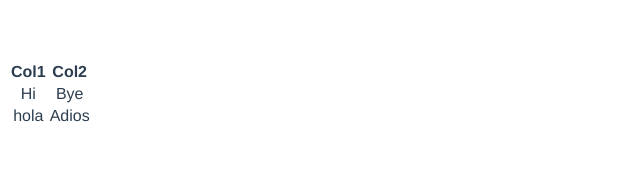
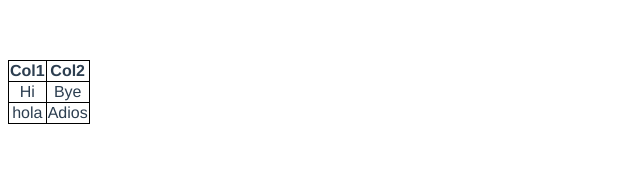
Before and after one commit to MatthewNichols/a-vue-grid, a Vue app: page / in a window 1280 px wide. Shown: the top 178 px of the page, without its empty margins (0-640 px from the left). Built offline with nearby package versions, Linux system fonts and the light colour scheme.

Commit message:
Very basic styling.

```diff
--- a/package.json
+++ b/package.json
@@ -14,6 +14,7 @@
     "@vue/compiler-sfc": "^3.0.5",
     "typescript": "^4.1.3",
     "vite": "^2.3.4",
-    "vue-tsc": "^0.0.24"
+    "vue-tsc": "^0.0.24",
+    "sass": "^1.34.0"
   }
 }
--- a/src/App.vue
+++ b/src/App.vue
@@ -1,5 +1,5 @@
 <template>
-  <a-vue-grid :columns="columns" :dataRows="dataRows" dataRowIdColumn="rowid" />
+  <a-vue-grid id="grid-1" :columns="columns" :dataRows="dataRows" dataRowIdColumn="rowid" />
 </template>
 
 <script lang="ts">
--- a/src/components/a-vue-grid.vue
+++ b/src/components/a-vue-grid.vue
@@ -1,5 +1,5 @@
 <template>
-  <table>
+  <table class="a_vue_grid">
     <thead>
       <th v-for="col in columns" :key="col.title">{{ col.title }}</th>
     </thead>
@@ -39,20 +39,18 @@ export default defineComponent({
 })
 </script>
 
-<style scoped>
-a {
-  color: #42b983;
-}
+<style scoped lang="scss">
+$border: 1px solid #000;
 
-label {
-  margin: 0 0.5em;
-  font-weight: bold;
-}
+table.a_vue_grid {
+  border-collapse: collapse;
 
-code {
-  background-color: #eee;
-  padding: 2px 4px;
-  border-radius: 4px;
-  color: #304455;
+  th {
+    border: $border;
+  }
+
+  td {
+    border: $border;
+  }
 }
 </style>
```
Also changed, not shown: 1 other file (tests, documents, lock files or other folders).
